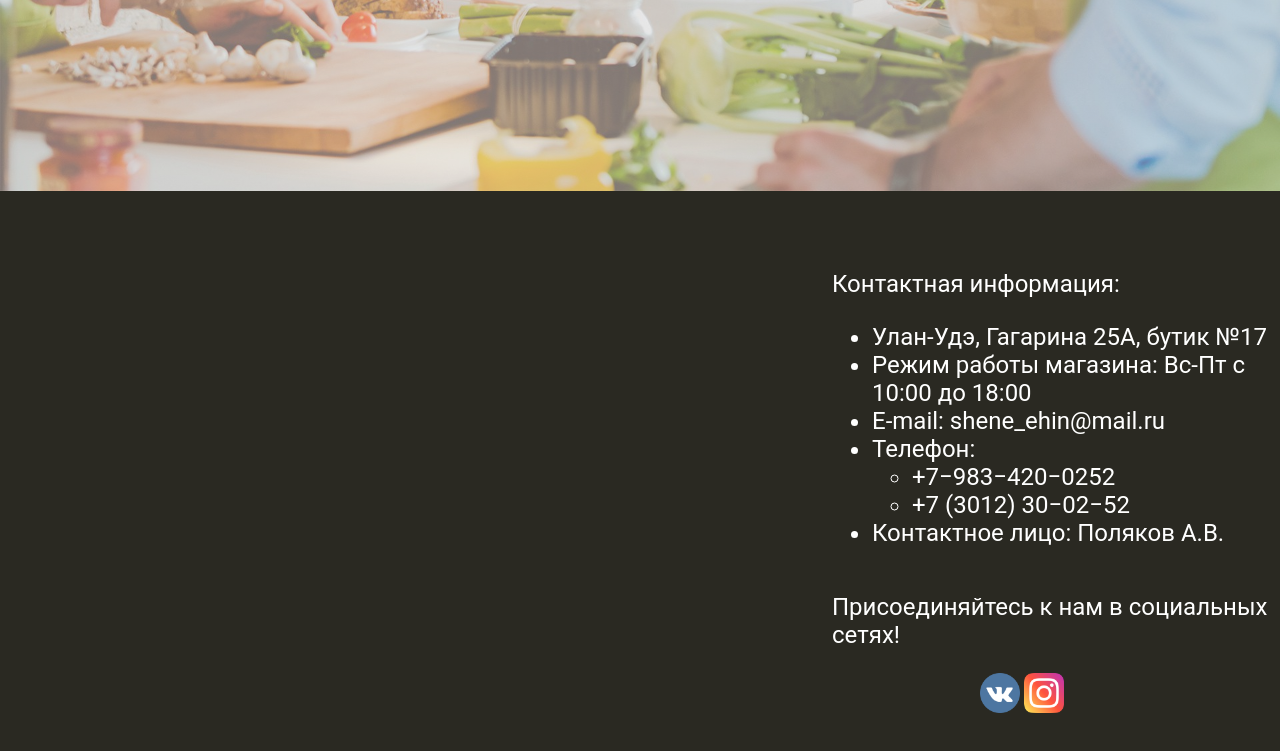
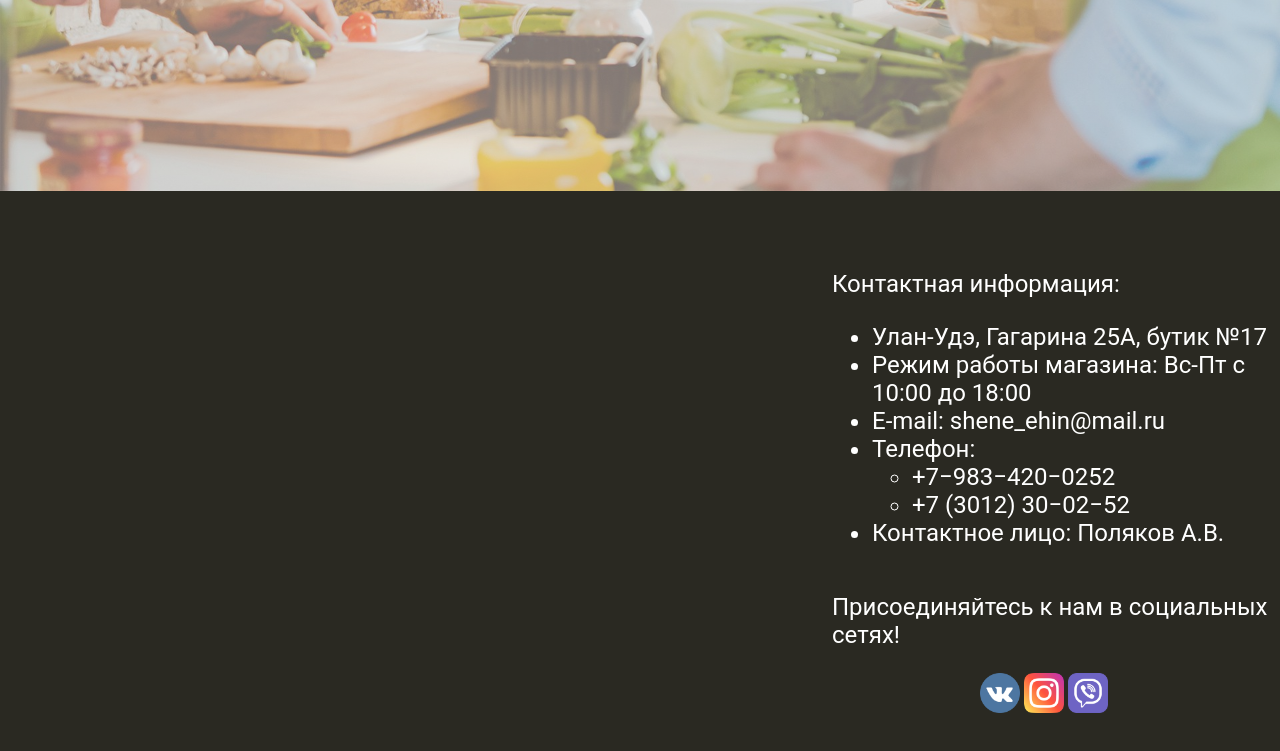
Before and after one commit to Gomboin99/SheneEhin, a plain HTML site: page index.html in a window 1280 px wide. Shown: the part 4456-5207 px from the top of the page. Drawn offline with nearby package versions, Linux system fonts and the light colour scheme.

Commit message:
Добавлена иконка

```diff
--- a/index.html
+++ b/index.html
@@ -320,6 +320,7 @@
         <ul class="social-icons">
             <li><a href="https://vk.com/shene_ehin"><img src='imageSocial/vk.png' /></a></li>
             <li><a href="https://www.instagram.com/shene_ehin/"><img src='imageSocial/instagram.png' /></a></li>
+            <li><a href="https://vk.com/away.php?to=https%3A%2F%2Finvite.viber.com%2F%3Fg%3D5m211YcJA0nhLUQTDld4X3YnGTTnkvRs&cc_key="><img src='imageSocial/viber.png' /></a></li>
         </ul>
     </div>
 </div>
```
Also changed, not shown: imageSocial/viber.png (added).
